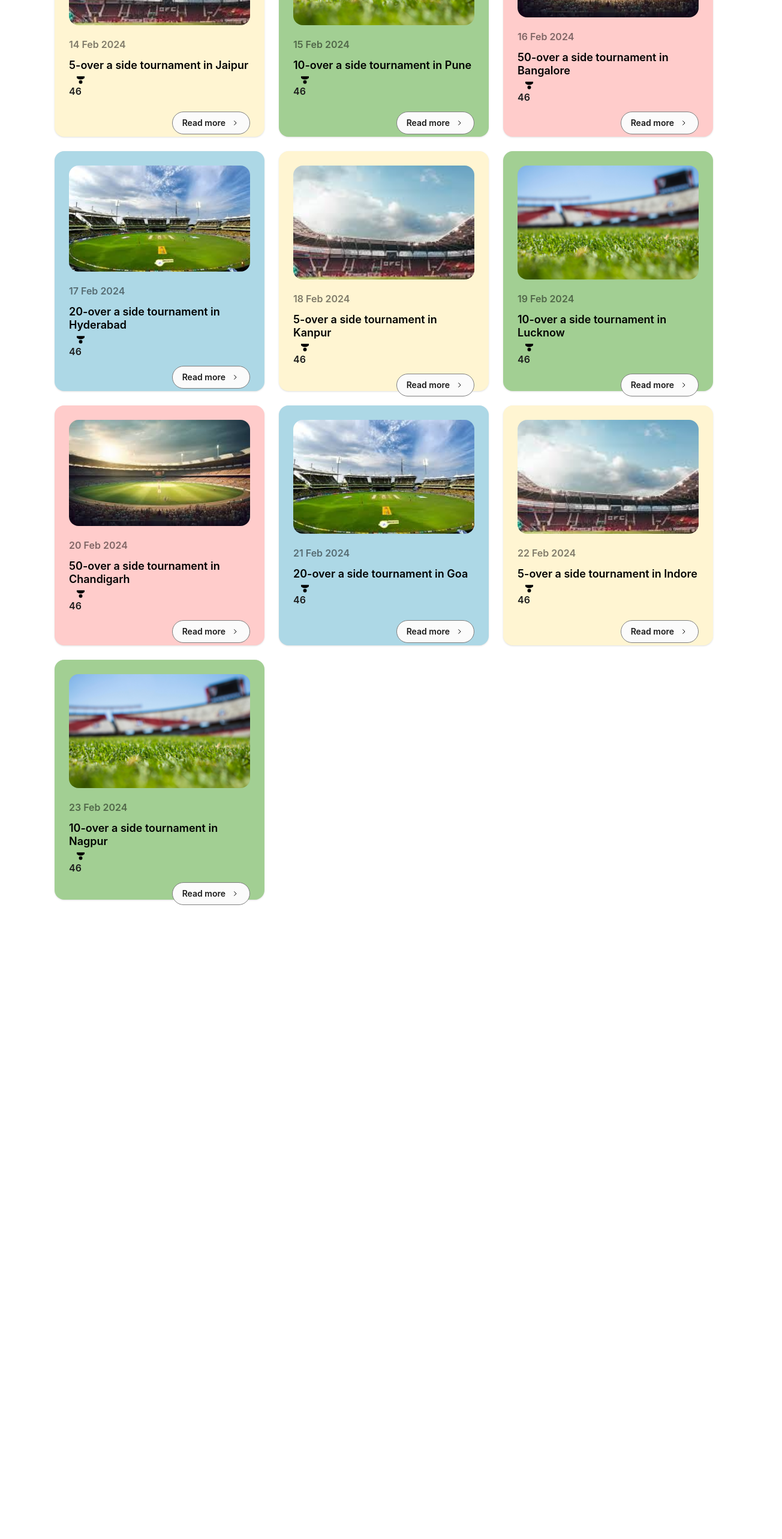
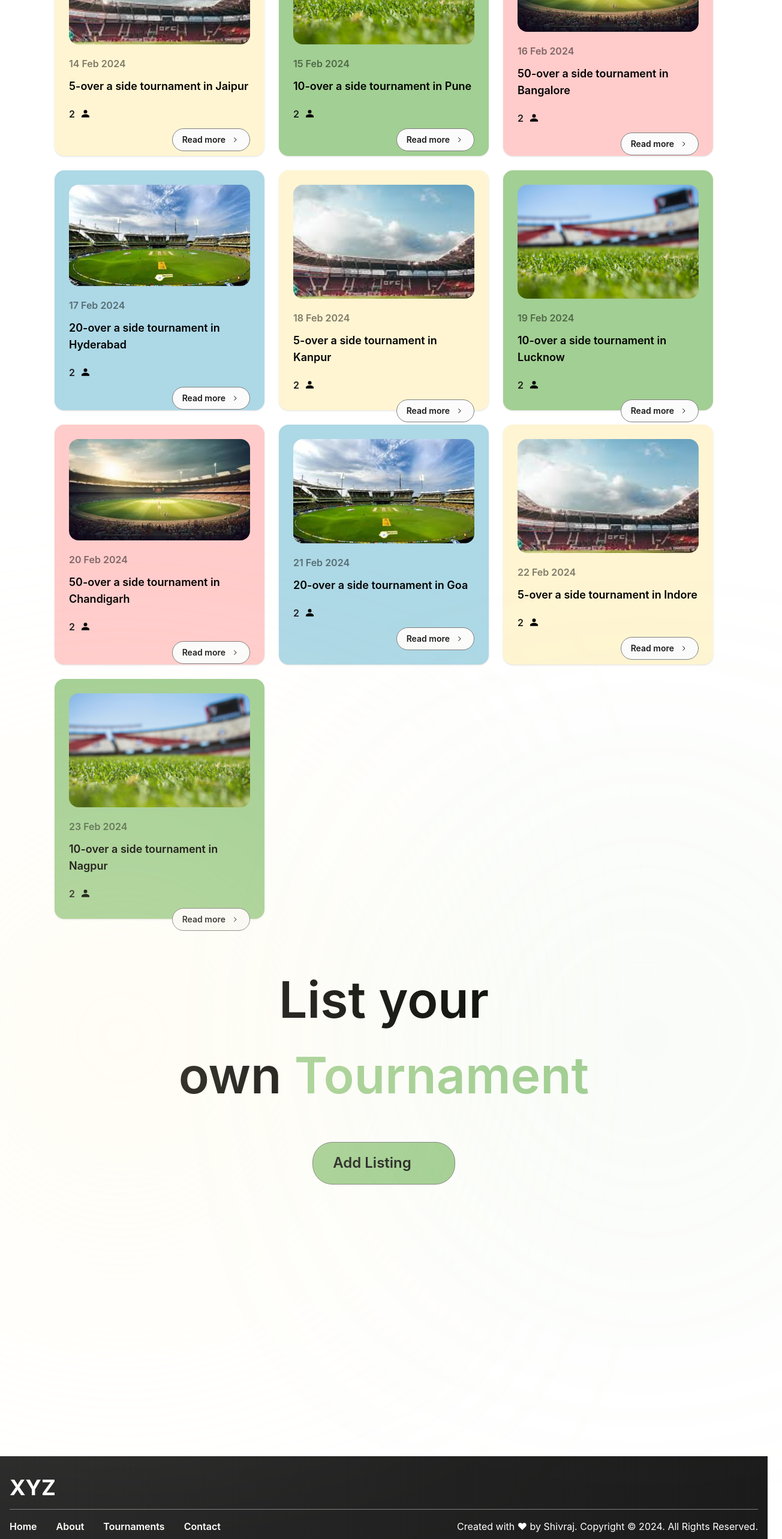
Before and after one commit to ShivrajCodes/Cricket-Landing-Page, a React (Create React App) app: page / in a window 1280 px wide. Shown: the part 3680-6246 px from the top of the page at 60% size, 1304 px wide, since content can reach past the window. Before the commit the page ends 5204 px from the top, so only its background shows below. Built offline with nearby package versions, Linux system fonts and the light colour scheme.

Commit message:
added footer

```diff
--- a/package.json
+++ b/package.json
@@ -12,6 +12,7 @@
     "https-browserify": "^1.0.0",
     "react": "^18.3.1",
     "react-dom": "^18.3.1",
+    "react-icons": "^5.3.0",
     "react-router-dom": "^6.26.1",
     "react-scripts": "5.0.1",
     "stream-browserify": "^3.0.0",
--- a/src/App.js
+++ b/src/App.js
@@ -4,7 +4,8 @@ import Header from './components/Header';
 import Home from './components/Home';
 import RegisterTournament from './components/RegisterTournament';
 import About from './components/About';
-import Tournaments from './components/Tournaments.tsx';  // Import the Tournaments component
+import Tournaments from './components/Tournaments.tsx';
+import Footer from './components/Footer.tsx';
 
 function App() {
   const aboutRef = useRef(null);
@@ -21,7 +22,8 @@ function App() {
               <>
                 <Home />
                 <About ref={aboutRef} />
-                <Tournaments /> {/* Add the Tournaments component below the About component */}
+                <Tournaments />
+                <Footer />
               </>
             }
           />
--- /dev/null
+++ b/src/components/Footer.tsx
@@ -0,0 +1,112 @@
+import React, { useState } from 'react';
+import { FaGithub, FaLinkedin, FaInstagram } from 'react-icons/fa';
+import { FiArrowRight } from 'react-icons/fi';
+
+const Footer: React.FC = () => {
+  const [email, setEmail] = useState('');
+
+  const handleSubmit = (e: React.FormEvent) => {
+    e.preventDefault();
+    setEmail('');
+  };
+
+  return (
+    <div className="flex flex-col min-h-screen">
+      {/* Main content (other sections above the footer) */}
+      <main className="flex-1">
+        {/* Your content (Tournaments, Home, About, etc.) goes here */}
+      </main>
+
+      {/* Footer */}
+      <footer className="w-full bg-gradient-to-r from-[#292929] to-[#1b1b1b] px-4 py-8">
+        <div className="max-w-[1728px] mx-auto">
+          {/* Title */}
+          <div className="text-white text-4xl font-bold font-['Inter'] leading-10 mb-4">
+            XYZ
+          </div>
+
+          {/* Horizontal Line */}
+          <div className="w-full border-t border-[#7f7f7f] my-4"></div>
+
+          {/* Links and Copyright */}
+          <div className="flex flex-col md:flex-row justify-between items-center md:items-start gap-6 md:gap-0">
+            {/* Navigation Links */}
+            <div className="flex gap-8 text-white text-base font-semibold font-['Inter']">
+              <div>Home</div>
+              <div>About</div>
+              <div>Tournaments</div>
+              <div>Contact</div>
+            </div>
+            {/* Copyright */}
+            <div className="text-white text-base font-normal font-['Inter'] text-center md:text-left">
+              Created with ❤ by Shivraj. Copyright © 2024. All Rights Reserved.
+            </div>
+          </div>
+
+          {/* Tagline */}
+          <div className="text-[#7f7f7f] text-xl font-normal font-['Inter'] mt-6">
+            Bringing Cricketing action on your way!
+          </div>
+
+          {/* Newsletter Subscription */}
+          <div className="mt-6 flex flex-col md:flex-row items-center justify-between">
+            <div className="text-white text-xl font-normal font-['Inter'] mb-4 md:mb-0">
+              Want to start receiving notifications on latest tournaments every week?
+            </div>
+            <form onSubmit={handleSubmit} className="flex flex-col md:flex-row gap-4">
+              <div className="text-white text-2xl font-semibold font-['Inter'] mb-2 md:mb-0">
+                Subscribe to our newsletter!
+              </div>
+              <div className="flex gap-4 items-center">
+                <input
+                  type="email"
+                  value={email}
+                  onChange={(e) => setEmail(e.target.value)}
+                  placeholder="Email Address"
+                  className="px-5 py-3.5 bg-[#fbfbfb] rounded-[57px] text-[#7f7f7f] text-base font-medium font-['Inter'] outline-none w-full md:w-auto"
+                  required
+                />
+                <button
+                  type="submit"
+                  className="p-3 bg-[#fbfbfb] rounded-full text-[#7f7f7f] hover:bg-gray-300 focus:outline-none"
+                >
+                  <FiArrowRight className="w-6 h-6" />
+                </button>
+              </div>
+            </form>
+          </div>
+
+          {/* Social Media Links */}
+          <div className="mt-6 flex gap-6">
+            <a
+              href="https://github.com"
+              target="_blank"
+              rel="noopener noreferrer"
+              className="p-2.5 bg-[#fff5d2] rounded-[33px] border border-[#7f7f7f] flex justify-center items-center"
+            >
+              <FaGithub className="text-[#292929] w-6 h-6" />
+            </a>
+            <a
+              href="https://linkedin.com"
+              target="_blank"
+              rel="noopener noreferrer"
+              className="p-2.5 bg-[#fff5d2] rounded-[33px] border border-[#7f7f7f] flex justify-center items-center"
+            >
+              <FaLinkedin className="text-[#292929] w-6 h-6" />
+            </a>
+            <a
+              href="https://instagram.com"
+              target="_blank"
+              rel="noopener noreferrer"
+              className="p-2.5 bg-[#fff5d2] rounded-[33px] border border-[#7f7f7f] flex justify-center items-center"
+            >
+              <FaInstagram className="text-[#292929] w-6 h-6" />
+            </a>
+          </div>
+        </div>
+      </footer>
+    </div>
+  );
+};
+
+export default Footer;
--- a/src/components/Tournaments.tsx
+++ b/src/components/Tournaments.tsx
@@ -1,76 +1,111 @@
-import React from 'react';
+import React, { useState, useEffect } from 'react';
 import stadImage from '../assets/stad.jpeg';
 import stadImage2 from '../assets/stad2.jpeg';
 import stadImage3 from '../assets/stad3.jpeg';
 import stadImage4 from '../assets/stad4.jpeg';
 
 const Tournaments: React.FC = () => {
+  const [showPopup, setShowPopup] = useState(false);
+
+  const handleAddListingClick = () => {
+    setShowPopup(true);
+  };
+
+  useEffect(() => {
+    if (showPopup) {
+      const timer = setTimeout(() => {
+        setShowPopup(false);
+      }, 5000);
+      return () => clearTimeout(timer);
+    }
+  }, [showPopup]);
+
   const cardData = [
-    { image: stadImage, date: '14 Feb 2024', title: '5-over a side tournament in Jaipur', color: '#fff5d2' }, // golden
-    { image: stadImage2, date: '15 Feb 2024', title: '10-over a side tournament in Pune', color: '#a2cf93' }, // green
-    { image: stadImage3, date: '16 Feb 2024', title: '50-over a side tournament in Bangalore', color: '#ffcccb' }, // pink
-    { image: stadImage4, date: '17 Feb 2024', title: '20-over a side tournament in Hyderabad', color: '#add8e6' }, // blue
-    { image: stadImage, date: '18 Feb 2024', title: '5-over a side tournament in Kanpur', color: '#fff5d2' }, // golden
-    { image: stadImage2, date: '19 Feb 2024', title: '10-over a side tournament in Lucknow', color: '#a2cf93' }, // green
-    { image: stadImage3, date: '20 Feb 2024', title: '50-over a side tournament in Chandigarh', color: '#ffcccb' }, // pink
-    { image: stadImage4, date: '21 Feb 2024', title: '20-over a side tournament in Goa', color: '#add8e6' }, // blue
-    { image: stadImage, date: '22 Feb 2024', title: '5-over a side tournament in Indore', color: '#fff5d2' }, // golden
-    { image: stadImage2, date: '23 Feb 2024', title: '10-over a side tournament in Nagpur', color: '#a2cf93' }, // green
+    { image: stadImage, date: '14 Feb 2024', title: '5-over a side tournament in Jaipur', color: '#fff5d2' },
+    { image: stadImage2, date: '15 Feb 2024', title: '10-over a side tournament in Pune', color: '#a2cf93' },
+    { image: stadImage3, date: '16 Feb 2024', title: '50-over a side tournament in Bangalore', color: '#ffcccb' },
+    { image: stadImage4, date: '17 Feb 2024', title: '20-over a side tournament in Hyderabad', color: '#add8e6' },
+    { image: stadImage, date: '18 Feb 2024', title: '5-over a side tournament in Kanpur', color: '#fff5d2' },
+    { image: stadImage2, date: '19 Feb 2024', title: '10-over a side tournament in Lucknow', color: '#a2cf93' },
+    { image: stadImage3, date: '20 Feb 2024', title: '50-over a side tournament in Chandigarh', color: '#ffcccb' },
+    { image: stadImage4, date: '21 Feb 2024', title: '20-over a side tournament in Goa', color: '#add8e6' },
+    { image: stadImage, date: '22 Feb 2024', title: '5-over a side tournament in Indore', color: '#fff5d2' },
+    { image: stadImage2, date: '23 Feb 2024', title: '10-over a side tournament in Nagpur', color: '#a2cf93' },
   ];
 
   return (
-    <div className="flex flex-col items-center p-6 gap-6">
-      {/* Centered title */}
+    <div className="relative flex flex-col items-center p-4 sm:p-6 gap-6">
+      {showPopup && (
+        <div className="fixed bottom-5 left-1/2 transform -translate-x-1/2 bg-black text-white px-4 py-2 rounded-lg z-50">
+          Coming Soon
+        </div>
+      )}
+
+      {/* Header Text */}
       <div className="text-center">
-        <span style={{ color: 'black', fontSize: '64px', fontWeight: '600', fontFamily: 'Inter' }}>
+        <span className="text-black text-[36px] sm:text-[48px] lg:text-[64px] font-semibold font-['Inter']">
           Ongoing Tournaments by
         </span>
-        <span style={{ color: '#a2cf93', fontSize: '64px', fontWeight: '600', fontFamily: 'Inter' }}>
+        <span className="text-[#a2cf93] text-[36px] sm:text-[48px] lg:text-[64px] font-semibold font-['Inter']">
           &nbsp;XYZ
         </span>
       </div>
 
-      {/* Cards */}
-      <div className="grid grid-cols-1 md:grid-cols-2 lg:grid-cols-3 gap-6">
+      {/* Card Grid */}
+      <div className="grid grid-cols-1 sm:grid-cols-2 lg:grid-cols-3 gap-6 mt-8">
         {cardData.map((card, index) => (
           <div
             key={index}
-            className="h-[400px] w-[350px] p-6 rounded-2xl shadow flex flex-col justify-start items-start gap-3"
+            className="h-[300px] sm:h-[350px] lg:h-[400px] w-full sm:w-[300px] lg:w-[350px] p-4 sm:p-6 rounded-2xl shadow flex flex-col justify-start items-start gap-3"
             style={{ backgroundColor: card.color }}
           >
-            {/* Image placeholder */}
-            <img src={card.image} alt="Stadium" className="w-full h-[190px] object-cover rounded-2xl" />
-
-            {/* Date */}
-            <div className="text-black/50 text-base font-semibold font-['Inter'] mt-2">{card.date}</div>
-
-            {/* Title */}
-            <div className="w-full text-black text-lg font-semibold font-['Inter'] leading-tight">
+            <img src={card.image} alt="Stadium" className="w-full h-[120px] sm:h-[160px] lg:h-[190px] object-cover rounded-2xl" />
+            <div className="text-black/50 text-sm sm:text-base font-semibold font-['Inter'] mt-2">{card.date}</div>
+            <div className="w-full text-black text-sm sm:text-lg font-semibold font-['Inter'] leading-tight">
               {card.title}
             </div>
-
-            {/* Icon and number */}
             <div className="flex items-center gap-2 mt-2">
-              <div className="text-[#1b1b1b] text-base font-semibold font-['Inter']">46</div>
-              <div className="w-[19px] h-[19px] relative origin-top-left rotate-180">
+              <div className="text-[#1b1b1b] text-sm sm:text-base font-semibold font-['Inter']">2</div>
+              <div className="w-[19px] h-[19px] relative origin-top-left">
                 <svg fill="#000000" viewBox="0 0 32 32" xmlns="http://www.w3.org/2000/svg">
                   <path d="M16 15.503A5.041 5.041 0 1 0 16 5.42a5.041 5.041 0 0 0 0 10.083zm0 2.215c-6.703 0-11 3.699-11 5.5v3.363h22v-3.363c0-2.178-4.068-5.5-11-5.5z"></path>
                 </svg>
               </div>
             </div>
-
-            {/* Read more button */}
-            <div className="mt-auto w-full flex justify-end" style={{ marginBottom: '-20px' }}>
-              <div className="px-4 py-2 bg-[#fbfbfb] rounded-full border border-[#7f7f7f] flex items-center gap-2">
-                <span className="text-[#1b1b1b] text-sm font-semibold font-['Inter']">Read more</span>
-                <svg viewBox="0 0 24 24" fill="none" xmlns="http://www.w3.org/2000/svg" className="w-4 h-4">
+            <div className="mt-auto w-full flex justify-end">
+              <button className="px-4 py-2 bg-[#fbfbfb] rounded-full border border-[#7f7f7f] flex items-center gap-2">
+                <span className="text-[#1b1b1b] text-xs sm:text-sm font-semibold font-['Inter']">Read more</span>
+                <svg viewBox="0 0 24 24" fill="none" xmlns="http://www.w3.org/2000/svg" className="w-3 h-3 sm:w-4 sm:h-4">
                   <path d="M10 7L15 12L10 17" stroke="#000000" strokeWidth="1.5" strokeLinecap="round" strokeLinejoin="round"></path>
                 </svg>
-              </div>
+              </button>
             </div>
           </div>
         ))}
       </div>
+
+      {/* Listing Section */}
+      <div className="relative w-full flex justify-center items-center mt-12">
+        <div className="absolute -left-8 sm:-left-12">
+          <div className="w-[200px] sm:w-[300px] lg:w-[454px] h-[200px] sm:h-[300px] lg:h-[454px] bg-[#fff5d2] rounded-full blur-[150px] sm:blur-[180px] lg:blur-[265.40px]"></div>
+        </div>
+        <div className="absolute -right-8 sm:-right-12">
+          <div className="w-[200px] sm:w-[300px] lg:w-[454px] h-[200px] sm:h-[300px] lg:h-[454px] opacity-30 bg-[#a2cf93] rounded-full blur-[150px] sm:blur-[180px] lg:blur-[265.40px]"></div>
+        </div>
+        <div className="w-full lg:w-[912px] text-center">
+          <span className="text-black text-[36px] sm:text-[48px] lg:text-[84px] font-semibold font-['Inter']">List your own</span>
+          <span className="text-[#a2cf93] text-[36px] sm:text-[48px] lg:text-[84px] font-semibold font-['Inter']">&nbsp;Tournament</span>
+        </div>
+      </div>
+
+      {/* Add Listing Button */}
+      <button
+        onClick={handleAddListingClick}
+        className="h-[50px] sm:h-[60px] lg:h-[71px] px-[20px] sm:px-[25px] lg:px-[33px] py-[12px] sm:py-[16px] lg:py-[21px] bg-[#a2cf93] rounded-[30px] sm:rounded-[33px] border border-[#7f7f7f] flex justify-center items-center gap-2.5 mt-6"
+      >
+        <div className="text-[#1b1b1b] text-sm sm:text-lg lg:text-2xl font-semibold font-['Inter']">Add Listing</div>
+        <div className="w-[20px] sm:w-[25px] lg:w-[29px] h-[20px] sm:h-[25px] lg:h-[29px] relative"></div>
+      </button>
     </div>
   );
 };
```
Also changed, not shown: 1 other file (tests, documents, lock files or other folders).
